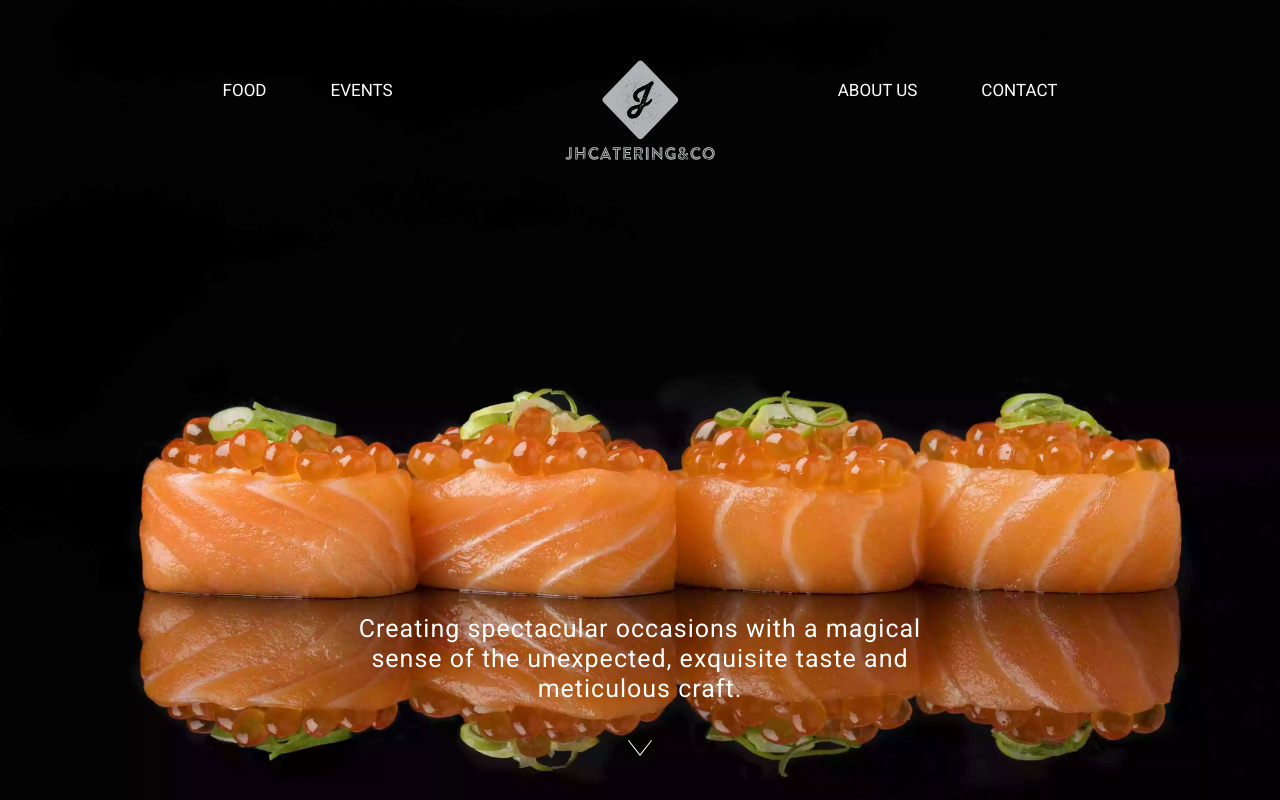
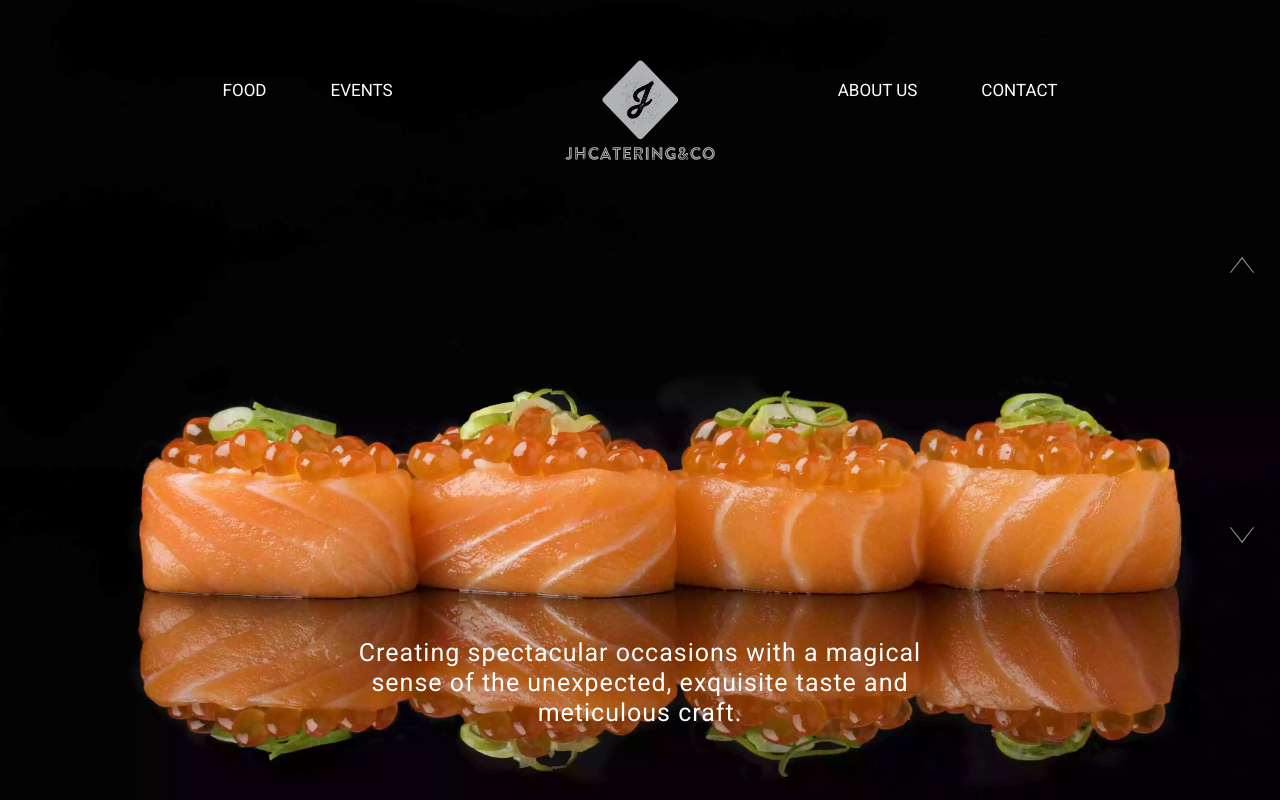
Before and after one commit to piotrekwrobel93/cateringWebsite, a Next.js app: page / in a window 1280 px wide. Built offline with nearby package versions, Linux system fonts and the light colour scheme.

Commit message:
added arrows for non-supported wheel event or notebooks

```diff
--- a/helpers/index.js
+++ b/helpers/index.js
@@ -3,7 +3,7 @@
     let last_time = 0
 
 
-    export default function FSScroll(container, slides, callback) {
+    export default function FSScroll(container, slides, downButton, upButton) {
         // INIT
         this.container = container
         // METHODS
@@ -68,4 +68,17 @@
                 window.addEventListener("wheel", this._event, { passive: false })
             }
         }
+
+        if (downButton) {
+            downButton.addEventListener("click", (event) => {
+                event.preventDefault()
+                this.next()
+            })
+        }
+        if (upButton) {
+            upButton.addEventListener("click", (event) => {
+                event.preventDefault()
+                this.prev()
+            })
+        }
     }
--- a/pages/index.js
+++ b/pages/index.js
@@ -1,14 +1,14 @@
 import Head from 'next/head'
 import React from 'react'
 import Section from '../components/HomePage/Section/Section'
-import DownArrowIcon from '../public/icons/DownArrow'
 import styles from '../styles/index.module.css'
 import Navbar from '../components/HomePage/Navbar/Navbar'
 import RightArrowIcon from '../public/icons/RightArrow'
 import Footer from '../components/HomePage/Footer'
 import Link from 'next/link'
 import FSScroll  from '../helpers/index'
-import { isMobile } from '../helpers/index'
+import DownArrow from '../public/icons/DownArrow'
+import UpArrow from '../public/icons/UpArrow'
 
 
 
@@ -16,18 +16,21 @@ export default function Home() {
 
 
 	const containerRef = React.useRef(null)
-
+	const upArrowRef = React.useRef(null)
+	const downArrowRef = React.useRef(null)
 	// SIDE EFFECTS
 	React.useEffect( () => {
 		window.onbeforeunload = () => window.scrollTo(0,0)
 		// IF MOBILE DONT ADD FULLSCREEN EFFECT
-		if ( window.innerWidth < 800 || /iPhone|iPad|iPod|Android/i.test(navigator.userAgent)) return
-		const fs = new FSScroll(containerRef.current, document.querySelectorAll(".f-section"))
+		// if ( window.innerWidth < 800 || /iPhone|iPad|iPod|Android/i.test(navigator.userAgent)) return
+		const fs = new FSScroll(containerRef.current, document.querySelectorAll(".f-section"), downArrowRef.current, upArrowRef.current)
 		fs.init()
 
 		// CLEAN-UP
 		return () => fs.destroy()
 	},[])
+
+
 
 	// JSX
   return (
@@ -40,11 +43,17 @@ export default function Home() {
 		  position="fixed"
 	  />
 			<div className="animation__hero">
+				<div ref={upArrowRef} className={styles.arrowUP}>
+					<UpArrow width={24} height={24} fill="#999" />
+				</div>
+				<div ref={downArrowRef} className={styles.arrowDOWN}>
+					<DownArrow width={24} height={24} fill="#999" />
+				</div>
+				{/* <div> */}
 				<div className="f-section">
 					<Section title="Food" content="some content" background="/images/img1-2.webp">
 						<div className={styles.subtitle}>
 							<p className={styles.subtitle__paragraph}>Creating spectacular occasions with a magical sense of the unexpected, exquisite taste and meticulous craft.</p>
-							<DownArrowIcon width="24" height="24" className={styles.icon}/>
 						</div>
 					</Section>
 				</div>
--- a/public/icons/DownArrow.jsx
+++ b/public/icons/DownArrow.jsx
@@ -1,7 +1,9 @@
-const DownArrow = ({width,height}) => {
+const DownArrow = ({width,height, fill, onClick}) => {
 
 	return (
-		<svg xmlns="http://www.w3.org/2000/svg" width={width} height={height} fill="#fff" clipRule="evenodd"><path d="M23.245 4l-11.245 14.374-11.219-14.374-.781.619 12 15.381 12-15.391-.755-.609z"/></svg>
+		<svg  xmlns="http://www.w3.org/2000/svg" width={width} height={height} fill={fill || "#fff"} clipRule="evenodd" onClick={onClick}>
+			<path d="M23.245 4l-11.245 14.374-11.219-14.374-.781.619 12 15.381 12-15.391-.755-.609z"/>
+		</svg>
 	)
 }
 export default DownArrow
--- /dev/null
+++ b/public/icons/UpArrow.jsx
@@ -0,0 +1,9 @@
+export default function UpArrow({width, height, fill, onClick}){
+
+    return(
+
+<svg width={width || "24"} height={height || "24"} xmlns="http://www.w3.org/2000/svg" fillRule="evenodd" fill={fill || "#fff"} clipRule="evenodd" onClick={onClick}>
+    <path d="M23.245 20l-11.245-14.374-11.219 14.374-.781-.619 12-15.381 12 15.391-.755.609z"/>
+</svg>
+    )
+}
--- a/styles/index.module.css
+++ b/styles/index.module.css
@@ -1,3 +1,29 @@
+.arrowUP, .arrowDOWN{
+	position: fixed;
+	width: 50px;
+	height: 50px;
+	z-index: 999999999;
+	background-color: transparent;
+	border: none;
+	border-radius: 50%;
+	right: 1%;
+	display: flex;
+	justify-content: center;
+	align-items: center;
+	cursor: pointer;
+	-webkit-border-radius: 50%;
+	-moz-border-radius: 50%;
+	-ms-border-radius: 50%;
+	-o-border-radius: 50%;
+}
+
+.arrowUP {
+	top: 30%;
+}
+
+.arrowDOWN {
+	bottom: 30%;
+}
 
 .subtitle{
 	position: absolute;
```
